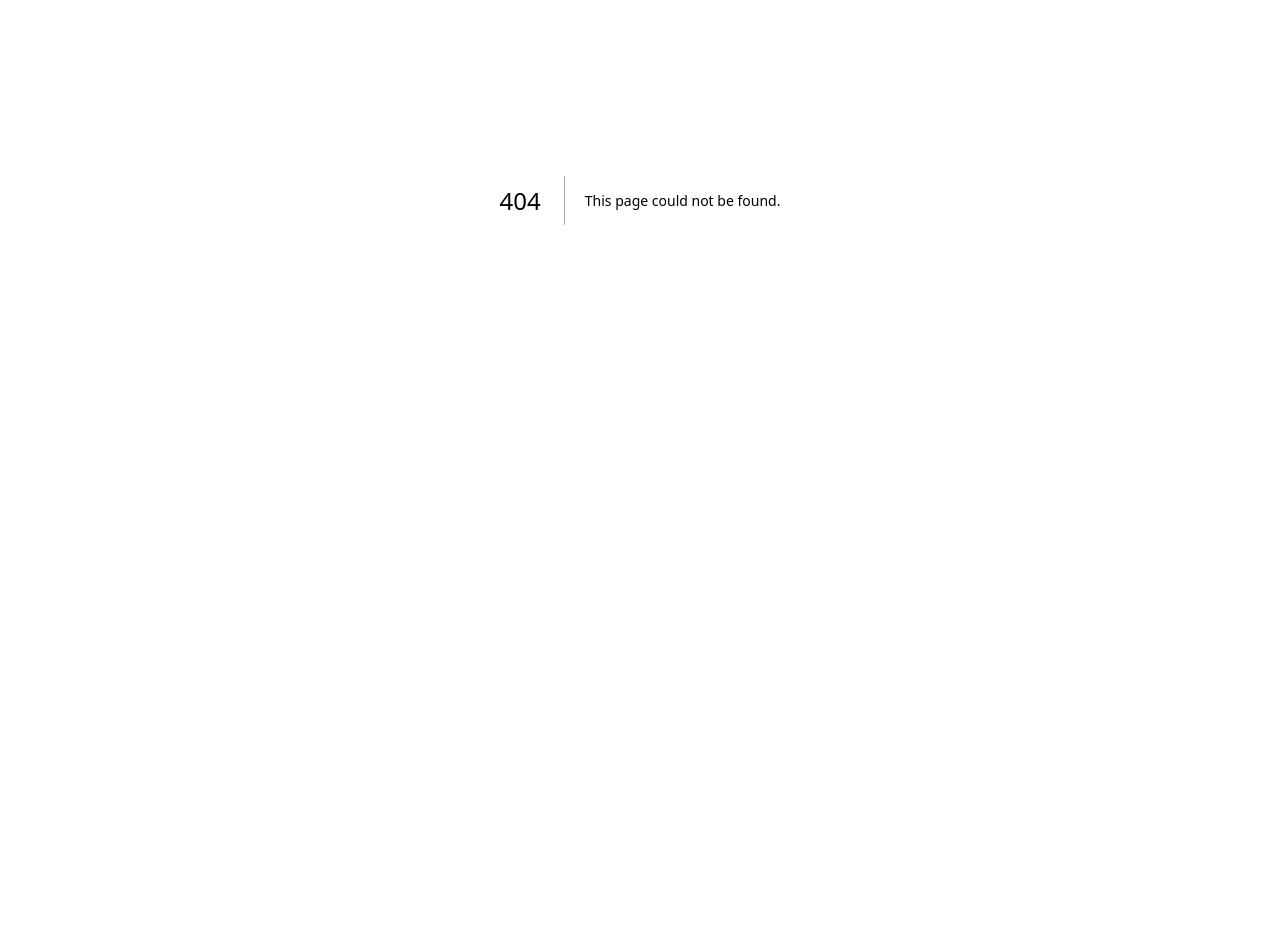
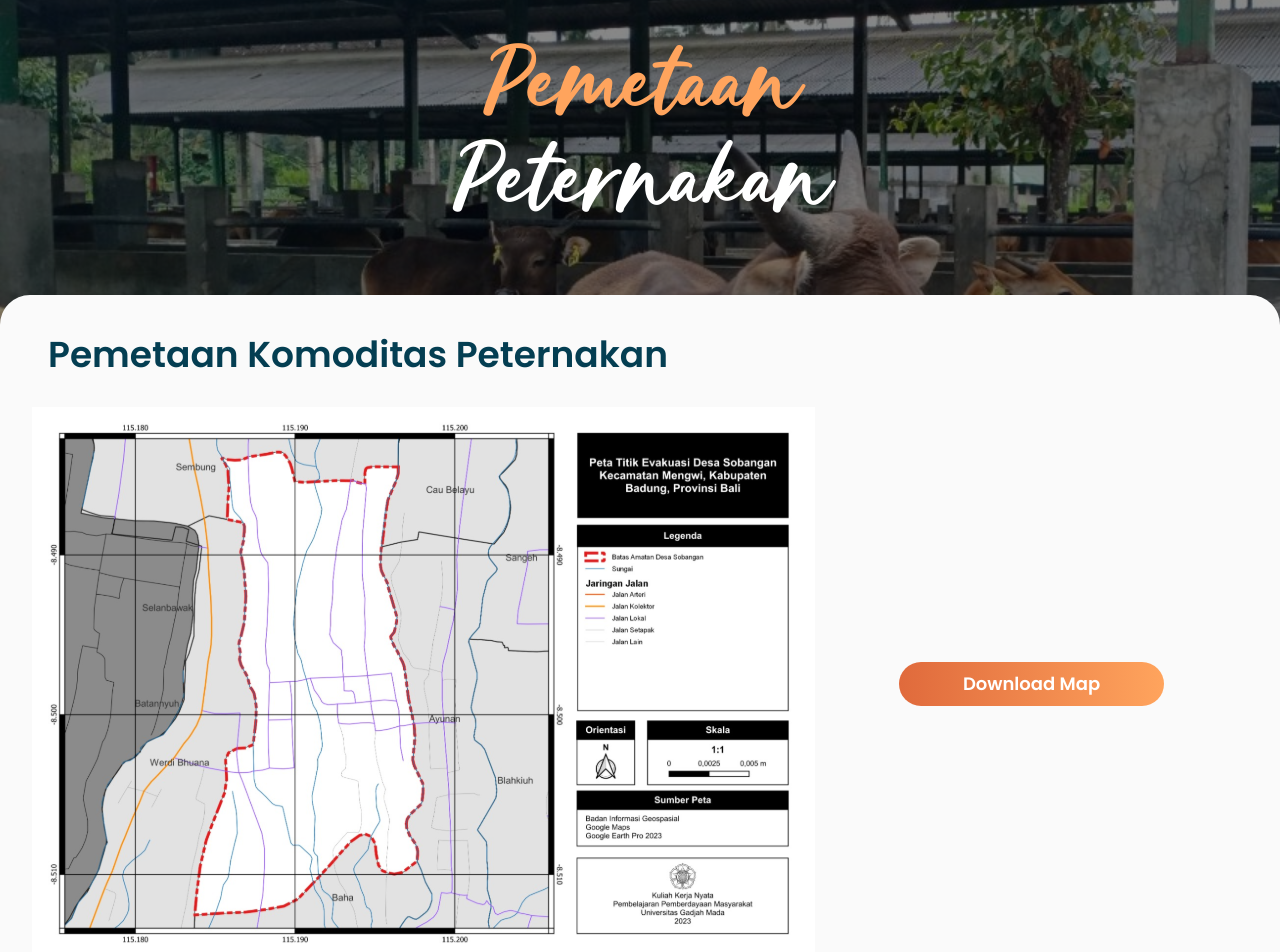
Before and after one commit to KKN-PPM-Gantari-Mengwi/KKN-PPM-2023-web, a Next.js app: page /desa-sobangan/pemetaan-peternakan in a window 1280 px wide. Before the commit this address had no page. Shown: the part 200-1152 px from the top of the page. Before the commit the page ends 800 px from the top, so only its background shows below. Built offline with nearby package versions, Linux system fonts and the light colour scheme.

Commit message:
feat(pemetaan-peternakan-sobangan): add pemetaan-peternakan pages on desa sobangan query

```diff
--- a/src/pages/desa-sobangan/index.js
+++ b/src/pages/desa-sobangan/index.js
@@ -212,7 +212,7 @@ const Desa_Sobangan = () => {
                 data-aos="fade-up"
               >
                 <div className="bg-n-blue bg-opacity-[64%] rounded-[30px] transition-colors duration-300 hover:bg-black hover:bg-opacity-[64%] w-full h-full">
-                  <Link href="#">
+                  <Link href="/desa-sobangan/pemetaan-peternakan">
                     <div className="flex justify-center h-full mx-20 items-center">
                       <div className="block text-center" data-aos="fade-right">
                         <h2 className="text-5xl lg:text-6xl text-white font-Natural">
--- /dev/null
+++ b/src/pages/desa-sobangan/pemetaan-peternakan.js
@@ -0,0 +1,93 @@
+import React from "react";
+import DefaultLayout from "./../../components/DefaultLayout/DefaultLayout";
+import TourismCard from "./../../components/Card/TourismCard.jsx";
+import Dummy from "/public/images/assets/dummy-tour-1.png"
+import Image from 'next/image'
+import DummyMap from "/public/images/assets/peta-dummy.svg"
+import Link from 'next/link'
+
+const Pemetaan_Peternakan = () => {
+    const handleImageClick = () => {
+        window.open('/images/assets/peta-dummy.svg', '_blank');
+      };
+  return (
+    <DefaultLayout title="Gantari Mengwi 2023">
+      <section className="bg-pemetaan-peternakan w-full h-[735px]">
+        <div className="wisataCover1 w-full h-full">
+          <div className="block z-0 pt-60">
+            <h1 data-aos="fade-right" className="flex justify-center items-center text-t-orange my-auto translate-y-6 md:text-8xl text-6xl font-Natural z-0">
+              Pemetaan
+            </h1>
+            <h1 data-aos="fade-left" className="flex justify-center items-center text-white my-auto md:text-8xl text-6xl font-Natural">
+              Peternakan
+            </h1>
+          </div>
+        </div>
+      </section>
+      <section className="flex w-full  h-fit  bg-gradient-to-b from-[#DF693B] to-[#F99A57]">
+        <div className="w-full h-full bg-pattern-1">
+          <div className=" max-w-[1509px] h-fit bg-[#FAFAFA] mx-auto rounded-[30px] -translate-y-60">
+            {/* Heading */}
+            <div>
+                <h2 className="md:text-4xl text-3xl font-poppins font-semibold text-n-blue pt-10 pl-12 pr-8">
+                    Pemetaan Komoditas Peternakan
+                </h2>
+            </div>
+            {/* peta section */}
+            <div className="md:flex block items-center mx-8 py-8">
+                {/* peta image */}
+                <div className="  opacity-100 hover:opacity-50">
+                    <a onClick={handleImageClick} className="cursor-pointer">
+                    <Image
+                    className="w-full h-full"
+                    src={DummyMap}
+                    width={100}
+                    height={100}
+                    alt="peta pemetaan Peternakan"
+                    />
+                    </a>
+                </div>
+                {/* download button */}
+                <div className="flex justify-center mx-auto md:my-0 my-4">
+                    <button className="transition-all bg-gradient-to-r from-s-orange to-t-orange  hover:from-n-blue hover:to-t-blue text-white rounded-[30px] px-16 py-2 font-poppins font-semibold text-lg">
+                        Download Map
+                    </button>
+                </div>
+            </div>
+
+            {/* Heading */}
+            <div>
+                <h2 className="md:text-4xl text-3xl font-poppins font-semibold text-n-blue pt-10 pl-12">
+                    Pemetaan Hasil Peternakan
+                </h2>
+            </div>
+            {/* peta section */}
+            <div className="md:flex block items-center mx-8 py-8">
+                {/* peta image */}
+                <div className="  opacity-100 hover:opacity-50">
+                    <a onClick={handleImageClick} className="cursor-pointer">
+                    <Image
+                    className="w-full h-full"
+                    src={DummyMap}
+                    width={100}
+                    height={100}
+                    alt="peta pemetaan Peternakan"
+                    />
+                    </a>
+                </div>
+                {/* download button */}
+                <div className="flex justify-center mx-auto md:my-0 my-4">
+                    <button className="transition-all bg-gradient-to-r from-s-orange to-t-orange  hover:from-n-blue hover:to-t-blue text-white rounded-[30px] px-16 py-2 font-poppins font-semibold text-lg">
+                        Download Map
+                    </button>
+                </div>
+            </div>
+
+          </div>
+        </div>
+      </section>
+    </DefaultLayout>
+  );
+};
+
+export default Pemetaan_Peternakan;
--- a/tailwind.config.js
+++ b/tailwind.config.js
@@ -31,7 +31,8 @@ module.exports = {
         'komoditas-1':"url('/images/background/komoditas-1.png')",
         'wisata-card-baha':"url('/images/background/wisata-card-baha.png')",
         'wisata-card-sobangan':"url('/images/background/wisata-card-sobangan.png')",
-        'pemetaan-pertanian':"url('/images/background/pemetaan-pertanian.svg')"
+        'pemetaan-pertanian':"url('/images/background/pemetaan-pertanian.svg')",
+        'pemetaan-peternakan':"url('/images/background/pemetaan-peternakan.svg')"
       }
     },
   },
```
Also changed, not shown: public/images/background/pemetaan-peternakan.svg (added).
